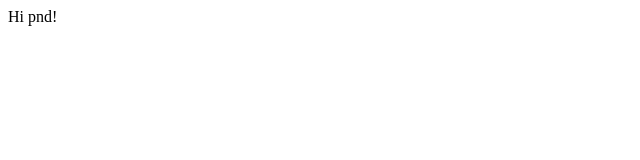
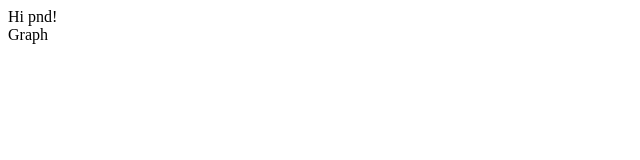
Before and after one commit to shulamyt/pnD3js, a React app: page / in a window 1280 px wide. Shown: the top 160 px of the page, without its empty margins (0-640 px from the left). Built offline with nearby package versions, Linux system fonts and the light colour scheme; the HTML template or start-up script is replaced by a standard one.

Commit message:
add Graph component

```diff
--- /dev/null
+++ b/src/components/graph.jsx
@@ -0,0 +1,11 @@
+import React, { Component } from 'react';
+
+class Graph extends Component {
+  render() {
+    return(
+      <div>Graph</div>
+    );
+  }
+}
+
+export default Graph;
--- a/src/pnd.jsx
+++ b/src/pnd.jsx
@@ -1,9 +1,13 @@
 import React, { Component } from 'react';
+import Graph from './components/graph';
 
 class Pnd extends Component {
   render() {
     return(
+    <div>
       <div>Hi pnd!</div>
+      <Graph/>
+    </div>
     );
   }
 }
```
